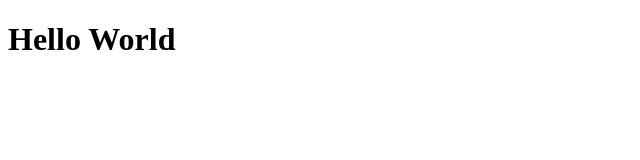
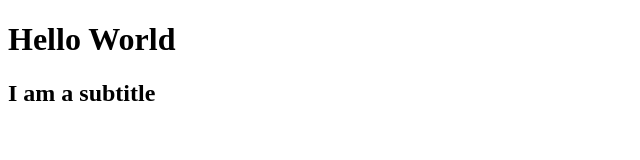
Before and after one commit to emazupp/htmlcss-hello, a plain HTML site: page index.html in a window 1280 px wide. Shown: the whole page, without its empty margins (0-640 px from the left). Drawn offline with Linux system fonts and the light colour scheme.

Commit message:
added subtitle

```diff
--- a/index.html
+++ b/index.html
@@ -7,5 +7,6 @@
 </head>
     <body>
         <h1>Hello World</h1>
+        <h2>I am a subtitle</h2>
     </body>
 </html>
```
